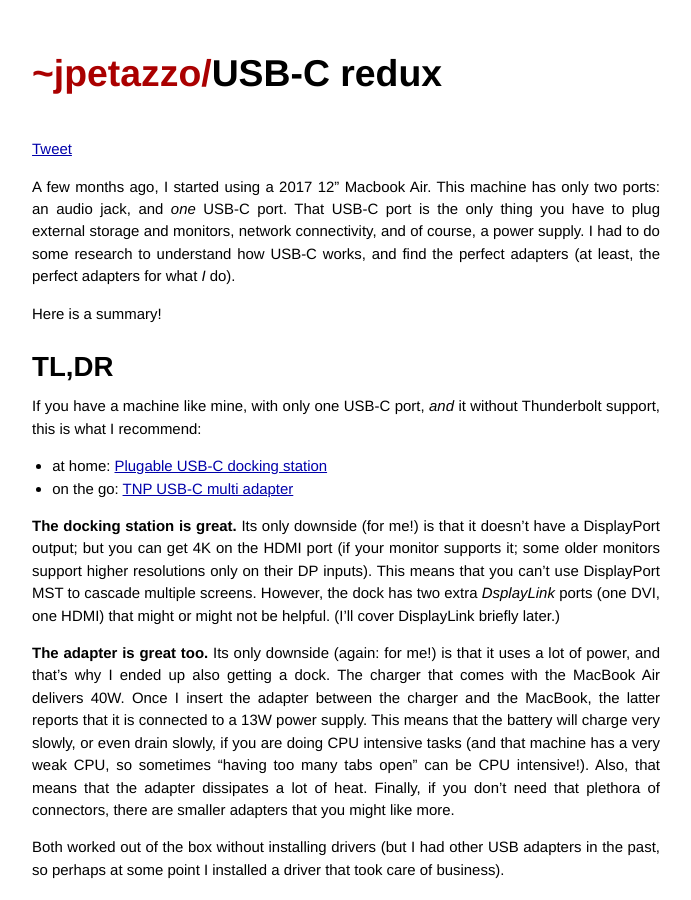
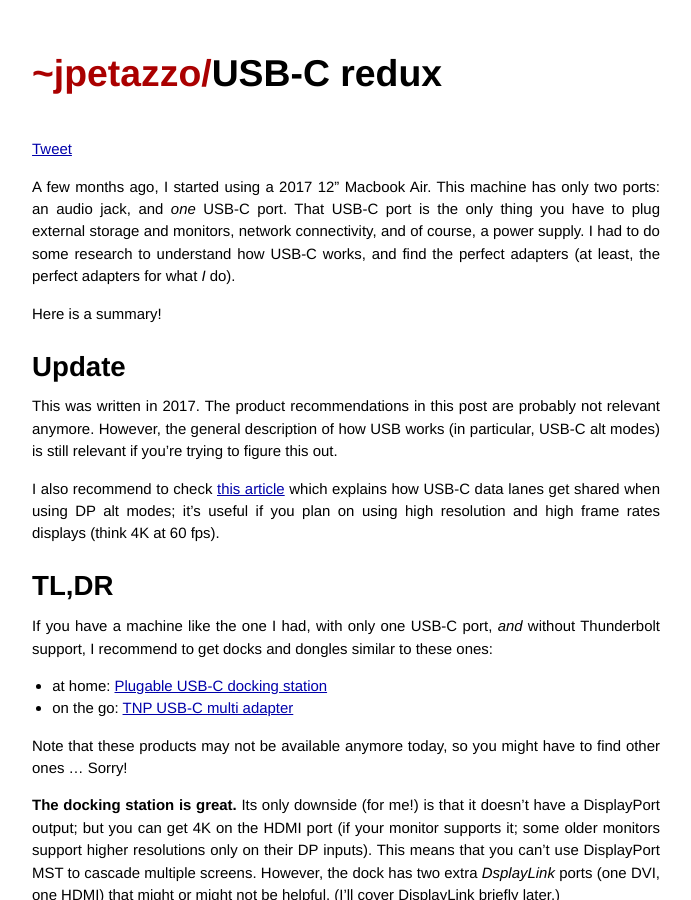
Before and after one commit to jpetazzo/jpetazzo.github.io, a Jekyll site: the page built from _posts/2017-12-16-usb-c-redux.md, in a window 1280 px wide and 900 px high. Shown: the whole window, without its empty margins (294-985 px from the left). Built offline with Jekyll 4.4.1, drawn with Linux system fonts in a browser that asks for light colours; comment, search, counter and statistics services are not loaded.

Commit message:
Small USB update

```diff
--- a/_posts/2017-12-16-usb-c-redux.md
+++ b/_posts/2017-12-16-usb-c-redux.md
@@ -14,13 +14,32 @@
 Here is a summary!
 
 
+## Update
+
+This was written in 2017. The product recommendations
+in this post are probably not relevant anymore.
+However, the general description of how USB works
+(in particular, USB-C alt modes) is still relevant
+if you're trying to figure this out.
+
+I also recommend to check [this article](https://www.bigmessowires.com/2019/05/19/explaining-4k-60hz-video-through-usb-c-hub/)
+which explains how USB-C data lanes get shared
+when using DP alt modes; it's useful if you plan
+on using high resolution and high frame rates displays
+(think 4K at 60 fps).
+
+
 ## TL,DR
 
-If you have a machine like mine, with only one USB-C port,
-*and* it without Thunderbolt support, this is what I recommend:
+If you have a machine like the one I had, with only one USB-C port,
+*and* without Thunderbolt support, I recommend to get docks
+and dongles similar to these ones:
 
 - at home: [Plugable USB-C docking station](https://www.amazon.com/Plugable-Charging-Delivery-Specific-Thunderbolt/dp/B01FKTZLBS/)
 - on the go: [TNP USB-C multi adapter](https://www.amazon.com/TNP-Displayport-Ethernet-Converter-Connector/dp/B07474QTKP/)
+
+Note that these products may not be available anymore today,
+so you might have to find other ones ... Sorry!
 
 **The docking station is great.** Its only downside (for me!)
 is that it doesn't have a DisplayPort output; but you can get 4K
```
